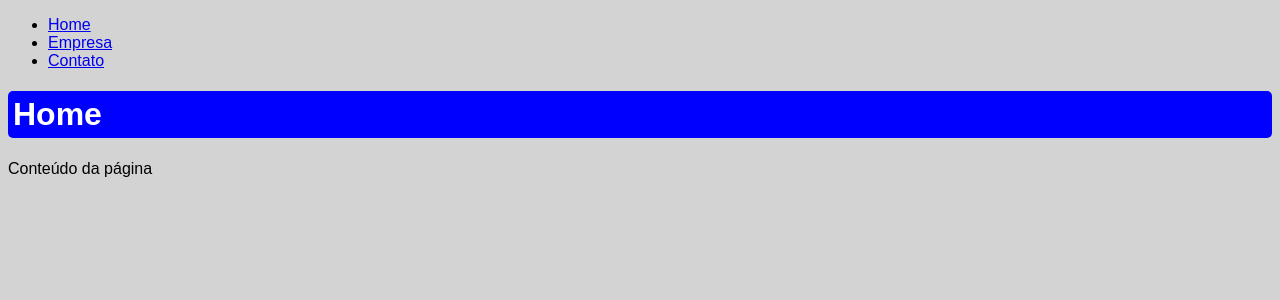
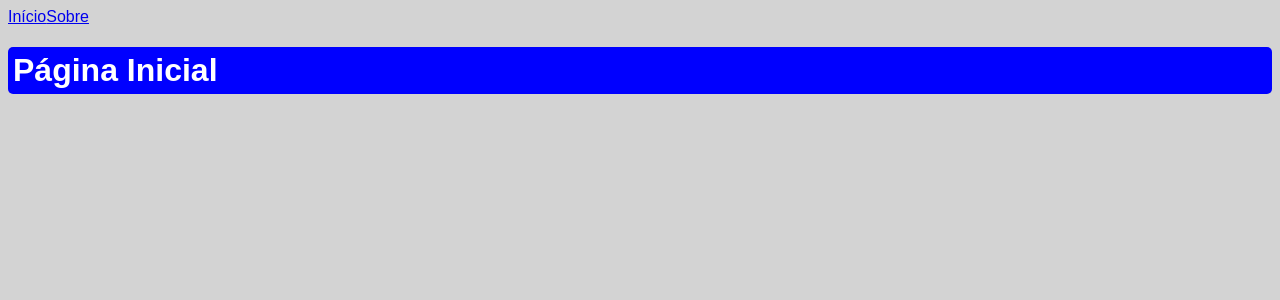
Before and after one commit to AlmaNegr/meu-projeto, a React (Create React App) app: page / in a window 1280 px wide. Shown: the top 300 px of the page. Built offline with nearby package versions, Linux system fonts and the light colour scheme.

Commit message:
estudando react router

```diff
--- a/src/App.js
+++ b/src/App.js
@@ -1,24 +1,20 @@
-import { BrowserRouter as Router, Routes, Route, Link } from 'react-router-dom'
-import Contato from './components/pages/Contato'
-import Home from './components/pages/Home'
-import Empresa from './components/pages/Empresa'
+import { BrowserRouter, Routes, Route } from "react-router-dom"
+import Navbar from "./components1/Navbar"
+import Home from './components1/Home'
+import Sobre from './components1/Sobre'
 
 function App() {
-  return (
-    <Router>
-      <ul>
-        <li><Link to="/">Home</Link></li>
-        <li><Link to="/empresa">Empresa</Link></li>
-        <li><Link to="/contato">Contato</Link></li>
-      </ul>
 
-      <Routes>
-        <Route path="/" element={<Home />} />
-        <Route path="/empresa" element={<Empresa />} />
-        <Route path="/contato" element={<Contato />} />
-      </Routes>
-    </Router>
-  )
+    return(
+        <BrowserRouter>
+        <Navbar />
+        <Routes>
+            <Route path="/" element={<Home />} />
+            <Route path="/" element={<Sobre />} />
+        </Routes>
+
+        </BrowserRouter>
+    )
 }
 
 export default App
--- /dev/null
+++ b/src/components1/Home.js
@@ -0,0 +1,7 @@
+function Home() {
+    return(
+        <h1>Página Inicial</h1>
+    )
+}
+
+export default Home
--- /dev/null
+++ b/src/components1/Navbar.js
@@ -0,0 +1,12 @@
+import { Link } from "react-router-dom"
+
+function Navbar() {
+    return(
+        <nav>
+            <Link to="/">Início</Link>
+            <Link to="/Sobre">Sobre</Link>
+        </nav>
+    )
+}
+
+export default Navbar
--- /dev/null
+++ b/src/components1/Sobre.js
@@ -0,0 +1,7 @@
+function Sobre() {
+    return(
+        <h1>Página Sobre</h1>
+    )
+}
+
+export default Sobre
```
